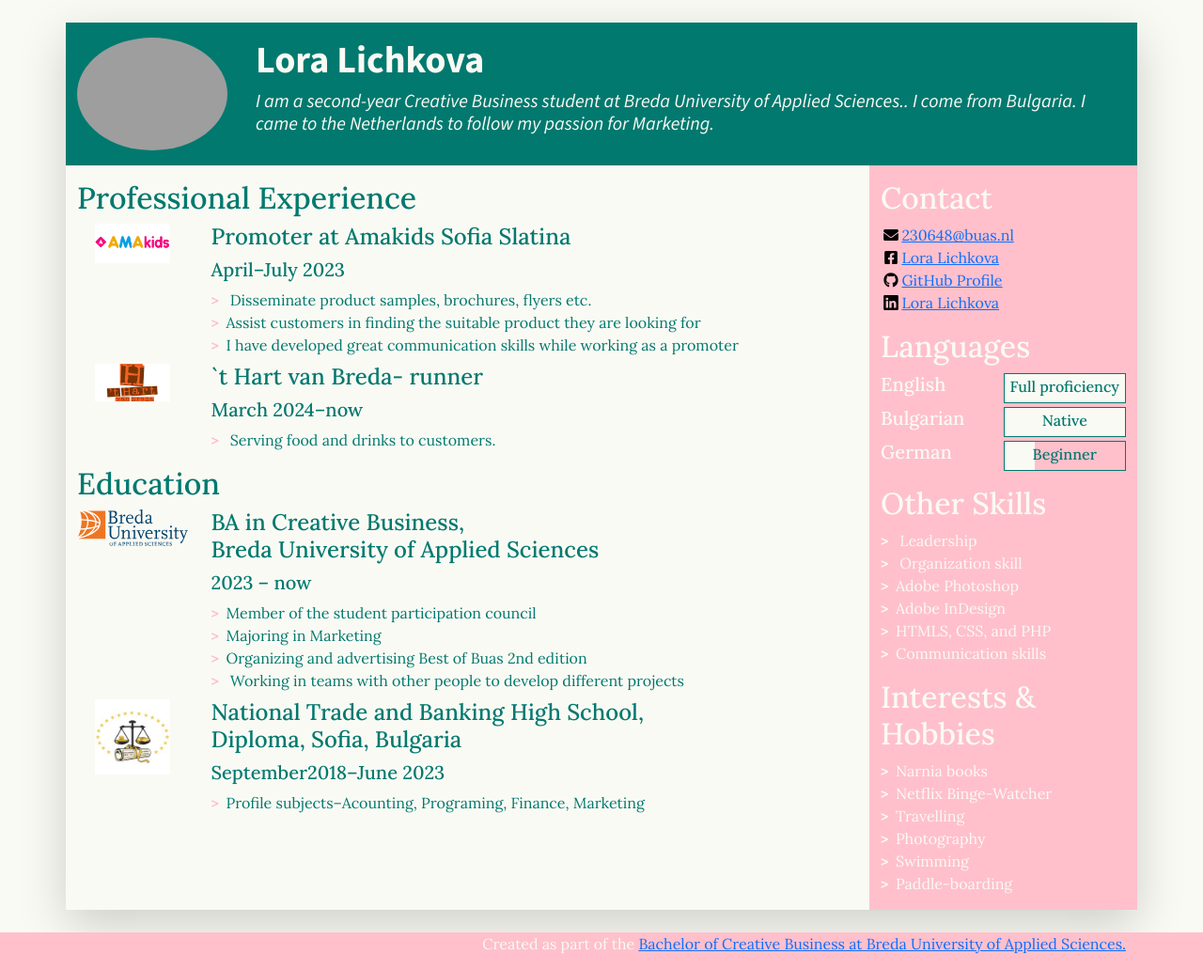
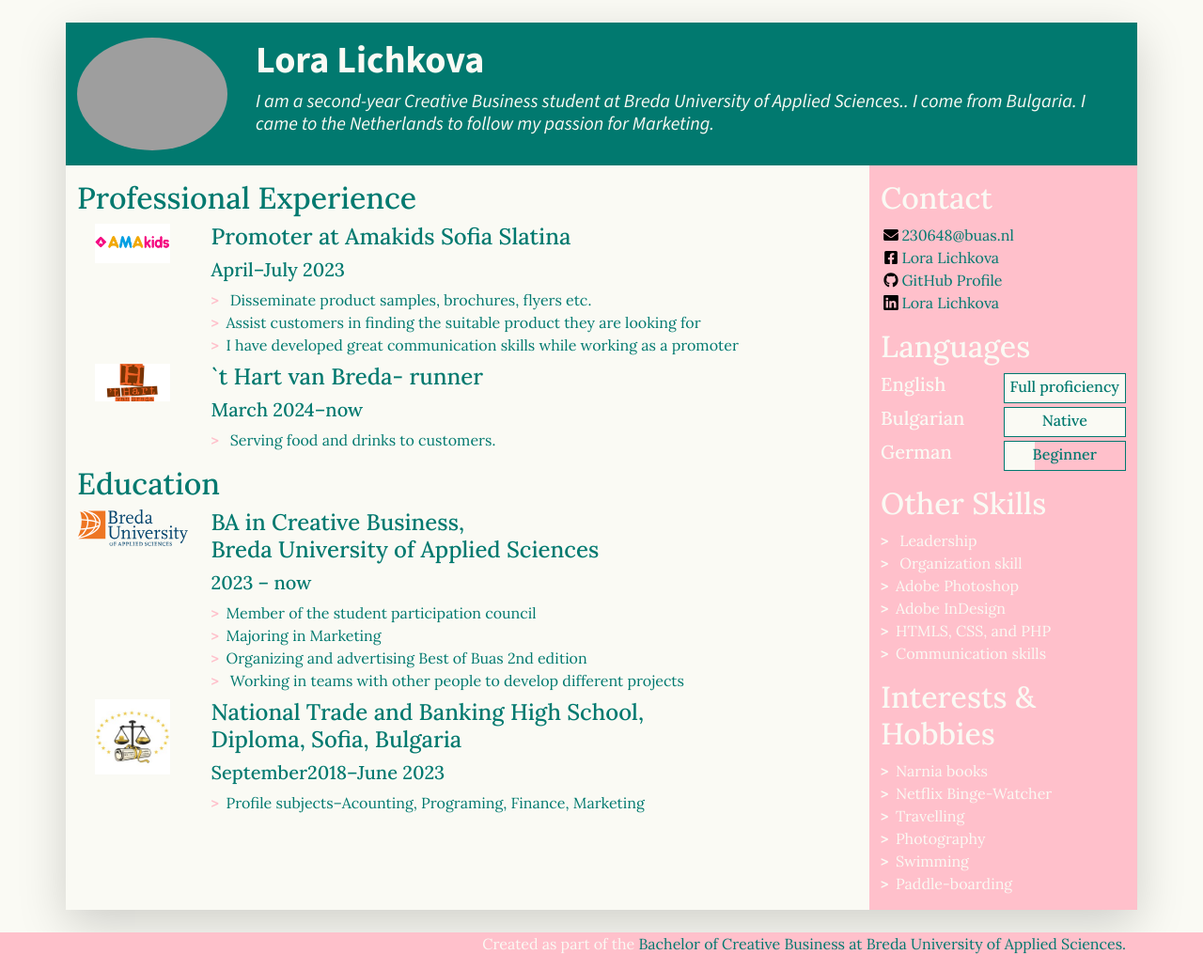
Before and after one commit to loravl/prj4ind, a plain HTML site: page index.html in a window 1280 px wide. Shown: the whole page at 94% size. Drawn offline with nearby package versions, Linux system fonts and the light colour scheme; grey boxes are pictures that could not be loaded.

Commit message:
Styling the links

```diff
--- a/css/styles.css
+++ b/css/styles.css
@@ -19,7 +19,7 @@ body {
     background-color: #01796F;
 	color: #FAFAF4;
 }
-
+/* My own style for the header*/
 .resume-font{
 	font-family: "Source Sans 3", sans-serif;
 }
@@ -68,6 +68,21 @@ body {
 .aside-titles{
 color: #FAFAF4;
 }
+/*My own style for the footer*/
 .end{background: #ffc0cb;
 color: #FAFAF4;
 }
+/*My own style for oppened and unoppened link*/
+a:link {
+  color: #01796f;
+  background-color: transparent;
+  text-decoration: none;
+}
+a:visited {
+  color: #01796f;
+  background-color: transparent;
+  text-decoration: underline;
+}
+a:hover {
+  text-decoration: underline;
+}
--- a/index.html
+++ b/index.html
@@ -271,7 +271,7 @@
     <!-- And now, a footer! -->
     <footer class="end">
       <p class="container text-end">
-        Created as part of the <a href="https://www.buas.nl/en/programmes/creative-business" target="_blank">Bachelor of Creative Business at Breda University of Applied Sciences.</a>
+        Created as part of the <a href="https://www.buas.nl/en/programmes/creative-business" target="_blank" class="link visited hover">Bachelor of Creative Business at Breda University of Applied Sciences.</a>
       </p>
     </footer>
 
```
